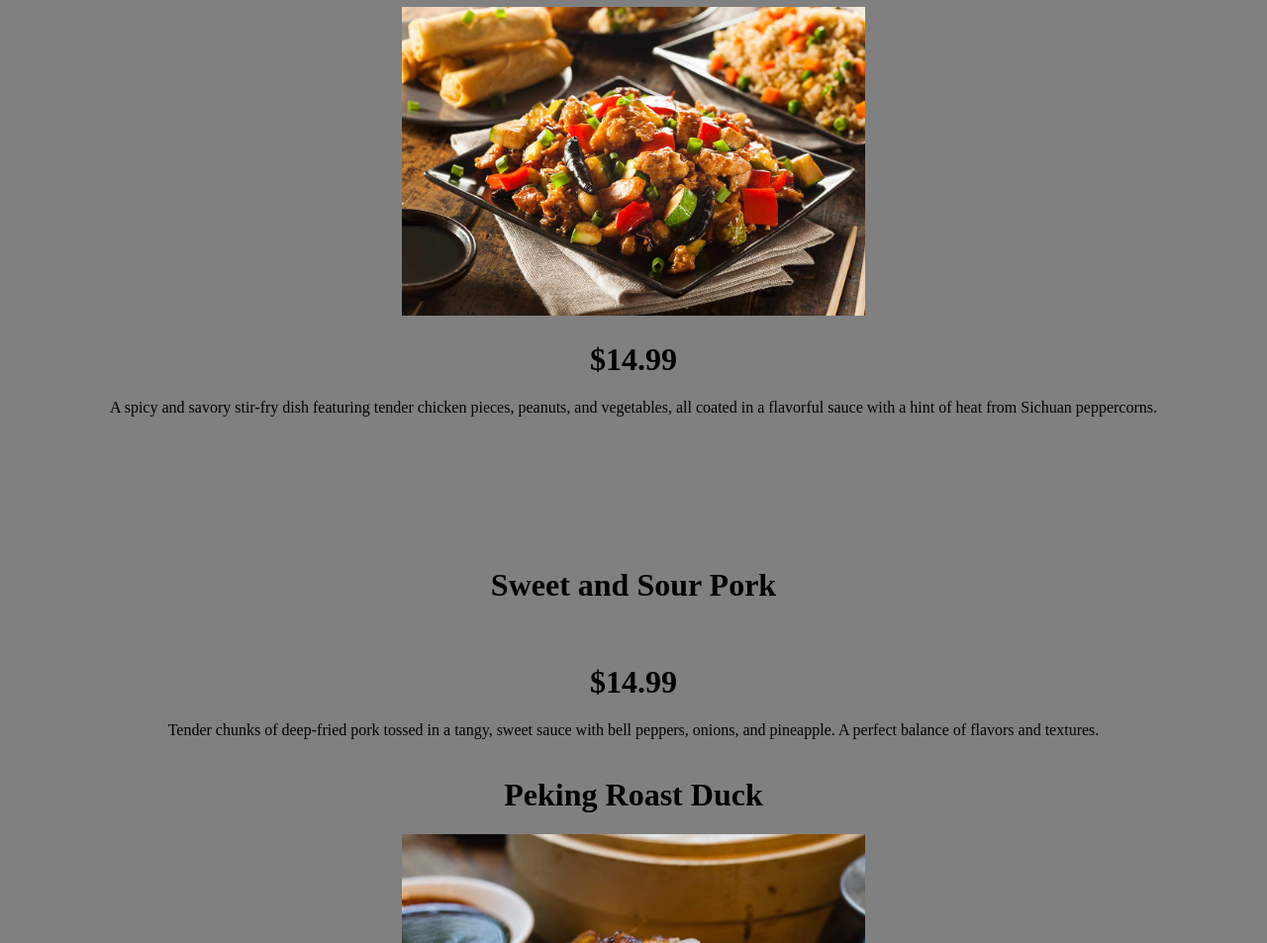
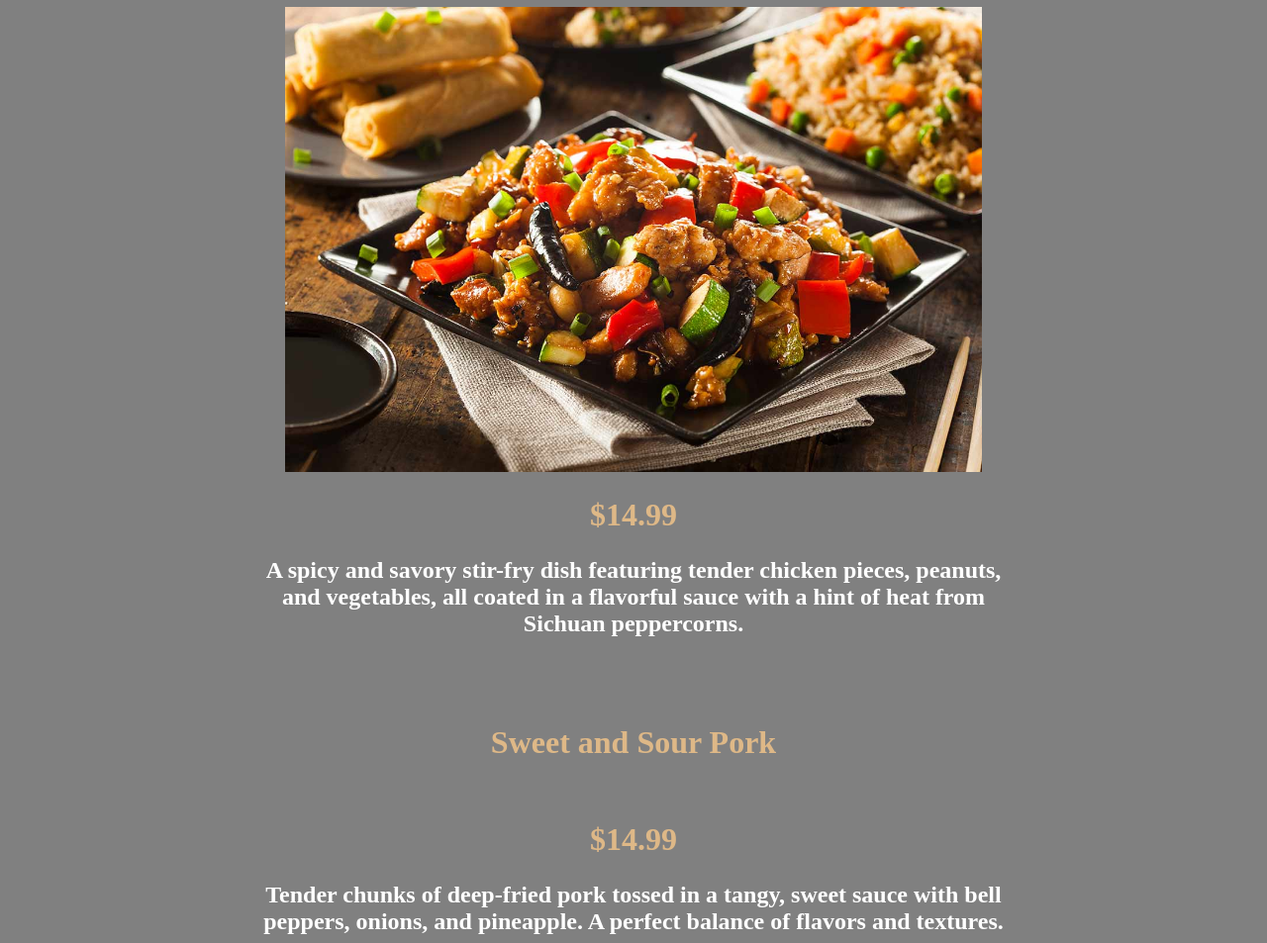
Before and after one commit to jmctheowl8/Basic-html-css-website-, a plain HTML site: page Menu.html in a window 1280 px wide. Shown: the part 428-1381 px from the top of the page at 99% size. Drawn offline with Linux system fonts and the light colour scheme.

Commit message:
updated the syles of the menu

```diff
--- a/menu.css
+++ b/menu.css
@@ -9,6 +9,20 @@
 
 }
 img{
-    max-width: 50%;
-    height: 50%;
+    max-width: 60%;
+    height: 60%;
 }
+h1{
+    color: burlywood;
+}
+p{
+    color: white;
+    font-weight: bold;
+    font-size: x-large;
+    padding-left: 20%;
+    padding-right: 20%;
+}
+#text{
+    color: burlywood;
+    padding: 0%;
+}
```
